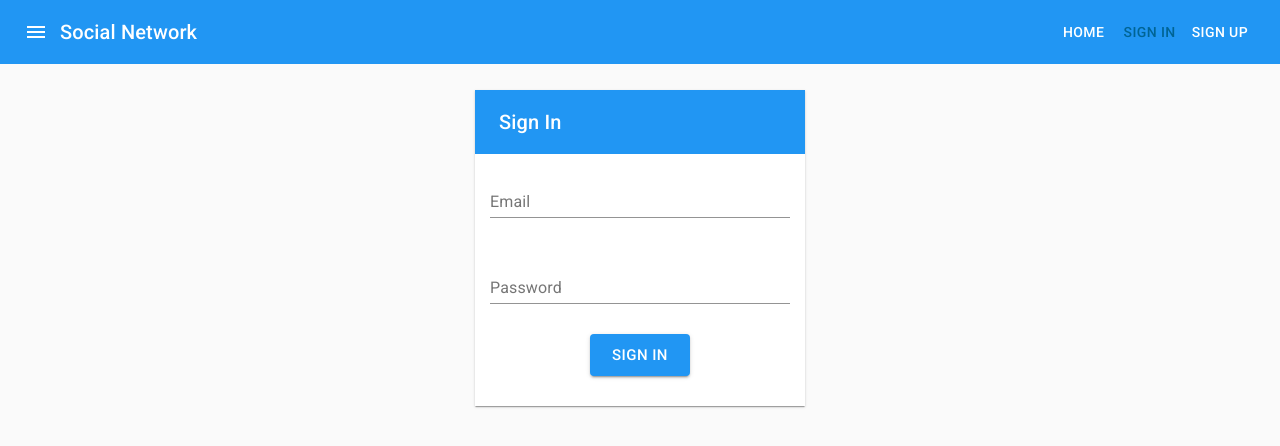
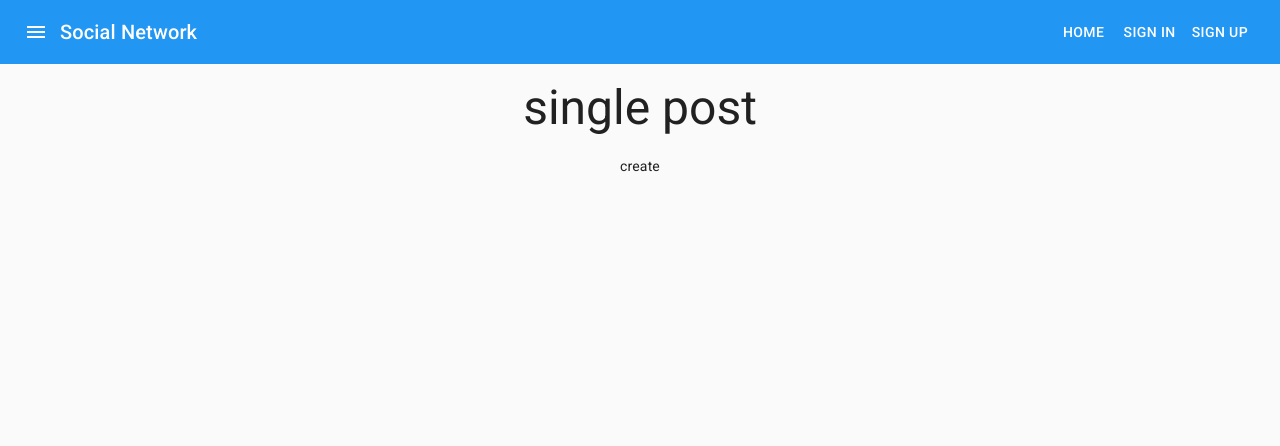
Before and after one commit to jeremiahogutu/social-network, a React (Create React App) app in the folder social-front-end/: page /post/create in a window 1280 px wide. Before the commit this address led to /signin. Shown: the top 446 px of the page. Built offline with nearby package versions, Linux system fonts and the light colour scheme.

Commit message:
single post component

```diff
--- a/social-front-end/src/MainRouter.js
+++ b/social-front-end/src/MainRouter.js
@@ -8,13 +8,16 @@ import Users from "./components/user/Users";
 import EditProfile from './components/user/EditProfile'
 import FindPeople from "./components/user/FindPeople";
 import NewPost from "./components/post/NewPost";
+import SinglePost from "./components/post/SinglePost";
 import PrivateRoute from './components/auth/PrivateRoute'
+
 
 
 const MainRouter = () => (
     <div className='container'>
         <Switch>
             <Route exact path="/" component={Home} />
+            <Route exact path="/post/:postId" component={SinglePost} />
             <Route exact path="/users" component={Users} />
             <Route exact path="/signup" component={Signup}/>
             <Route exact path="/signin" component={Signin}/>
--- a/social-front-end/src/components/post/NewPost.js
+++ b/social-front-end/src/components/post/NewPost.js
@@ -172,8 +172,8 @@ class NewPost extends Component {
             <Grid container xl={12} md={12} style={{justifyContent: 'center', marginTop: '60px'}}>
                 {/*<p className="mdl-color-text--accent"*/}
                 {/*   style={{display: error ? "block" : "none", textAlign: 'center'}}>{error}</p>*/}
-                {/*<p className="mdl-color-text--accent"*/}
-                {/*   style={{display: loading ? "block" : "none", textAlign: 'center'}}>Loading...</p>*/}
+                <p className="mdl-color-text--accent"
+                   style={{display: loading ? "block" : "none", textAlign: 'center'}}>Loading...</p>
 
                 {this.newPostForm(title, body, photo, error)}
             </Grid>
--- a/social-front-end/src/components/post/Posts.js
+++ b/social-front-end/src/components/post/Posts.js
@@ -39,7 +39,7 @@ class Posts extends Component {
                         <Card className="userCard" key={i}>
                             <CardActionArea>
                                 <CardMedia
-                                    style={{height: 300}}
+                                    style={{height: 300, display: 'flex'}}
                                     title="Contemplative Reptile"
                                 >
                                     <img
@@ -68,7 +68,7 @@ class Posts extends Component {
                                 on {new Date(post.created).toDateString()}
                             </Typography>
                             <CardActions>
-                                <NavLink to={`/posts/${post._id}`}>
+                                <NavLink to={`/post/${post._id}`}>
                                     <Button size="small" color="primary">
                                         Read More
                                     </Button>
--- /dev/null
+++ b/social-front-end/src/components/post/SinglePost.js
@@ -0,0 +1,22 @@
+import React, {Component} from 'react';
+import {Grid, Typography} from "@material-ui/core";
+
+class SinglePost extends Component {
+    render() {
+        return (
+            <Grid container xs={12} style={{justifyContent: 'center', marginTop: '60px'}}>
+                <Grid item xs={12} style={{display: 'flex', flexDirection: 'Column', alignItems: 'center'}}>
+                    <Typography variant="h3" style={{padding: "20px 0"}}>
+                        single post
+                    </Typography>
+                    <Typography variant="body2" component="p">
+
+                        {this.props.match.params.postId}
+                    </Typography>
+                </Grid>
+            </Grid>
+        );
+    }
+}
+
+export default SinglePost;
```
